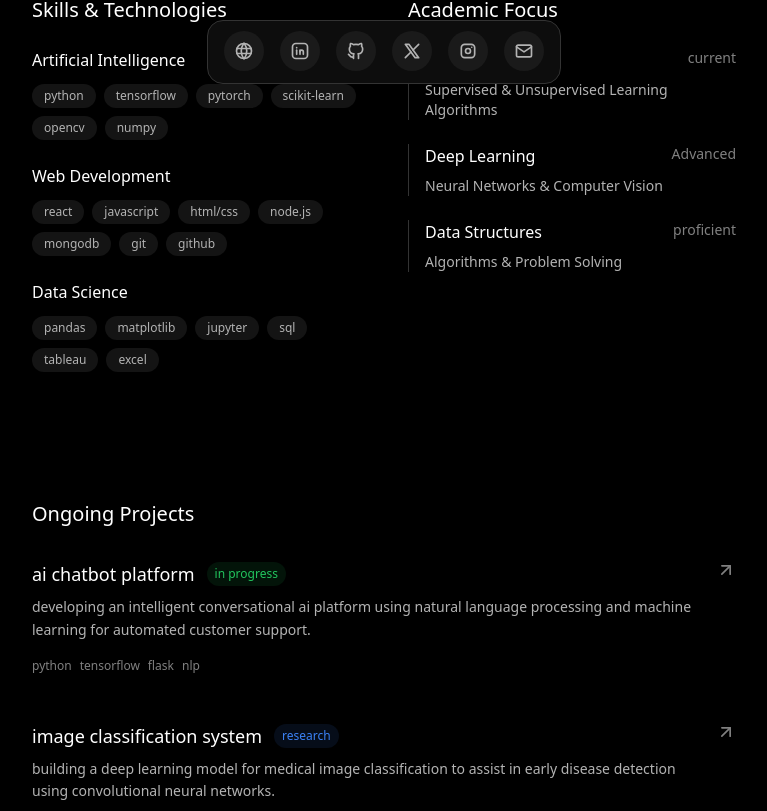
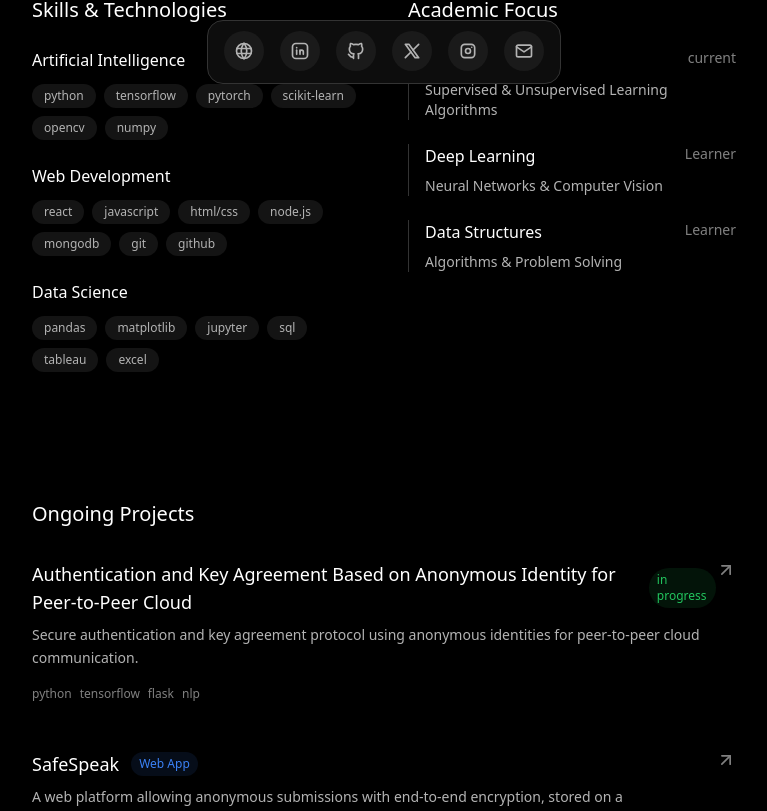
Before and after one commit to RishiRohanKalapala/minimalist-folio-hub, a React (Vite) app: page / in a window 1280 px wide. Shown: the part 684-1495 px from the top of the page, without its empty margins (256-1023 px from the left). Built offline with nearby package versions, Linux system fonts and the light colour scheme.

Commit message:
Update Index.tsx

```diff
--- a/src/pages/Index.tsx
+++ b/src/pages/Index.tsx
@@ -146,14 +146,14 @@ const Index = () => {
                 <div className="border-l border-border pl-4">
                   <div className="flex justify-between items-start mb-2">
                     <h3 className="text-text-primary font-medium">Deep Learning</h3>
-                    <span className="text-text-muted text-sm">Advanced</span>
+                    <span className="text-text-muted text-sm">Learner</span>
                   </div>
                   <p className="text-text-secondary text-sm">Neural Networks & Computer Vision</p>
                 </div>
                 <div className="border-l border-border pl-4">
                   <div className="flex justify-between items-start mb-2">
                     <h3 className="text-text-primary font-medium">Data Structures</h3>
-                    <span className="text-text-muted text-sm">proficient</span>
+                    <span className="text-text-muted text-sm">Learner</span>
                   </div>
                   <p className="text-text-secondary text-sm">Algorithms & Problem Solving</p>
                 </div>
@@ -177,15 +177,14 @@ const Index = () => {
                 <div>
                   <div className="flex items-center gap-3 mb-2">
                     <h3 className="text-lg text-text-primary font-medium group-hover:text-primary transition-smooth">
-                      ai chatbot platform
+                     Authentication and Key Agreement Based on Anonymous Identity for Peer-to-Peer Cloud
                     </h3>
                     <span className="px-2 py-1 bg-green-500/10 text-green-500 text-xs rounded-full">
                       in progress
                     </span>
                   </div>
                   <p className="text-text-secondary text-sm leading-relaxed max-w-2xl">
-                    developing an intelligent conversational ai platform using natural language processing
-                    and machine learning for automated customer support.
+                    Secure authentication and key agreement protocol using anonymous identities for peer-to-peer cloud communication.
                   </p>
                 </div>
                 <ArrowUpRight className="w-5 h-5 text-text-muted group-hover:text-primary transition-smooth flex-shrink-0" />
@@ -204,15 +203,14 @@ const Index = () => {
                 <div>
                   <div className="flex items-center gap-3 mb-2">
                     <h3 className="text-lg text-text-primary font-medium group-hover:text-primary transition-smooth">
-                      image classification system
+                      SafeSpeak
                     </h3>
                     <span className="px-2 py-1 bg-blue-500/10 text-blue-500 text-xs rounded-full">
-                      research
+                      Web App
                     </span>
                   </div>
                   <p className="text-text-secondary text-sm leading-relaxed max-w-2xl">
-                    building a deep learning model for medical image classification to assist
-                    in early disease detection using convolutional neural networks.
+                   A web platform allowing anonymous submissions with end-to-end encryption, stored on a decentralized network (IPFS) to prevent tracing. Organizations can respond publicly without accessing submitter identities.
                   </p>
                 </div>
                 <ArrowUpRight className="w-5 h-5 text-text-muted group-hover:text-primary transition-smooth flex-shrink-0" />
```
